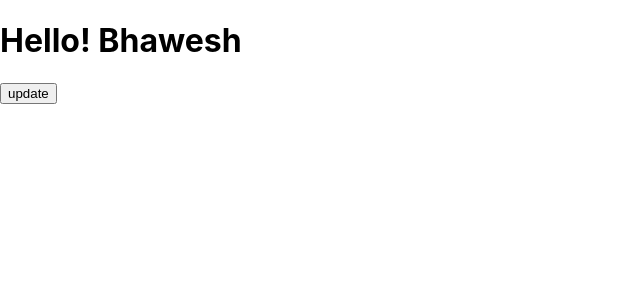
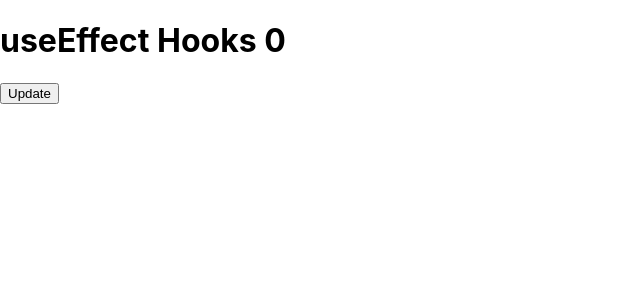
Before and after one commit to Bhaweshkiwitech/Reactjs_tutotrial-, a React (Create React App) app in the folder reactjstut01/: page / in a window 1280 px wide. Shown: the top 300 px of the page, without its empty margins (0-640 px from the left). Built offline with nearby package versions, Linux system fonts and the light colour scheme.

Commit message:
useEffecthook

```diff
--- a/reactjstut01/src/App.js
+++ b/reactjstut01/src/App.js
@@ -1,11 +1,16 @@
-import React,{useState} from 'react' // we are importing hook useState
+import React, { useEffect, useState } from "react"; //importing hooks from React
 
-export default function App() {
-  const[data,setData]=useState('Bhawesh')
+function App() {
+  const [count, setCount] = useState(0); // defining useState hooks
+  useEffect(() => {
+    console.log("useEffect"); // defining hooks also we can define more than one hook in function based
+  });
   return (
     <div>
-      <h1>Hello! {data}</h1>
-      <button onClick={()=>{setData('devesh')}}>update</button>
+      <h1>useEffect Hooks {count}</h1>
+      <button onClick={() => setCount(count + 1)}>Update</button>
     </div>
-  )
+  );
 }
+
+export default App;
```
